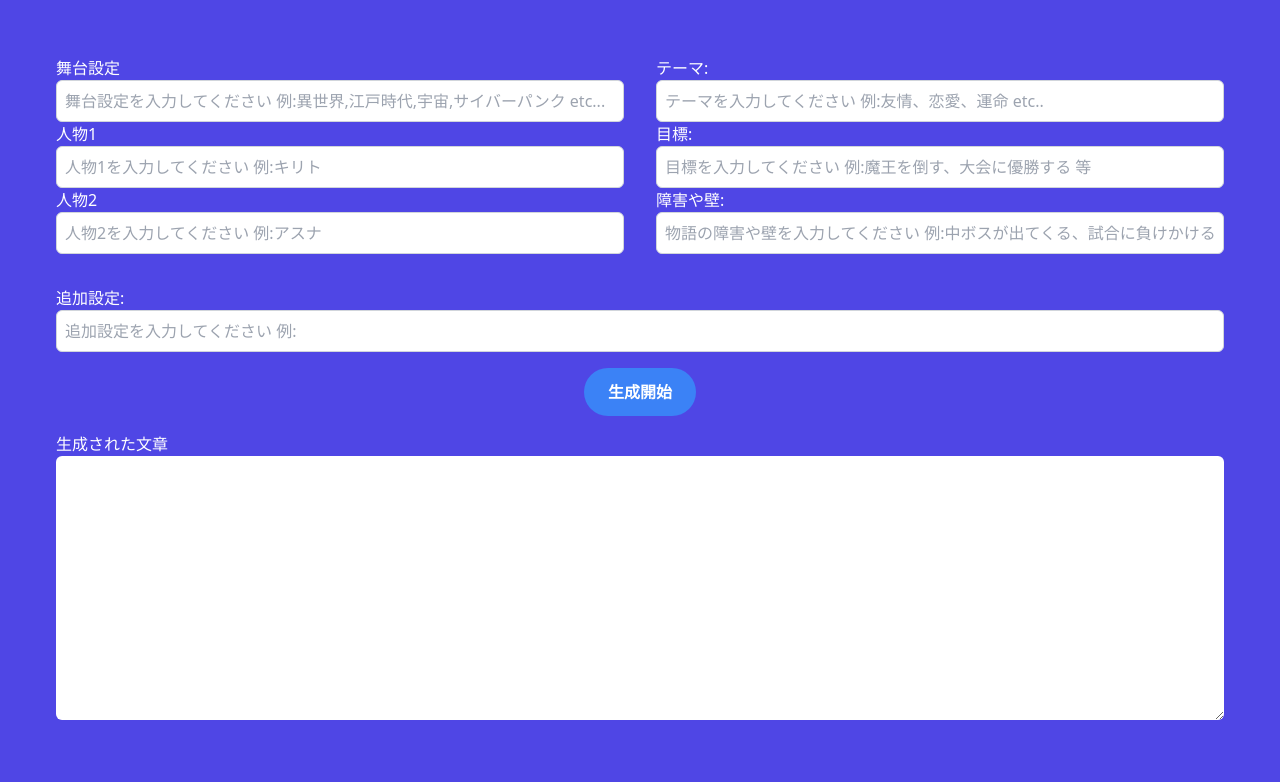
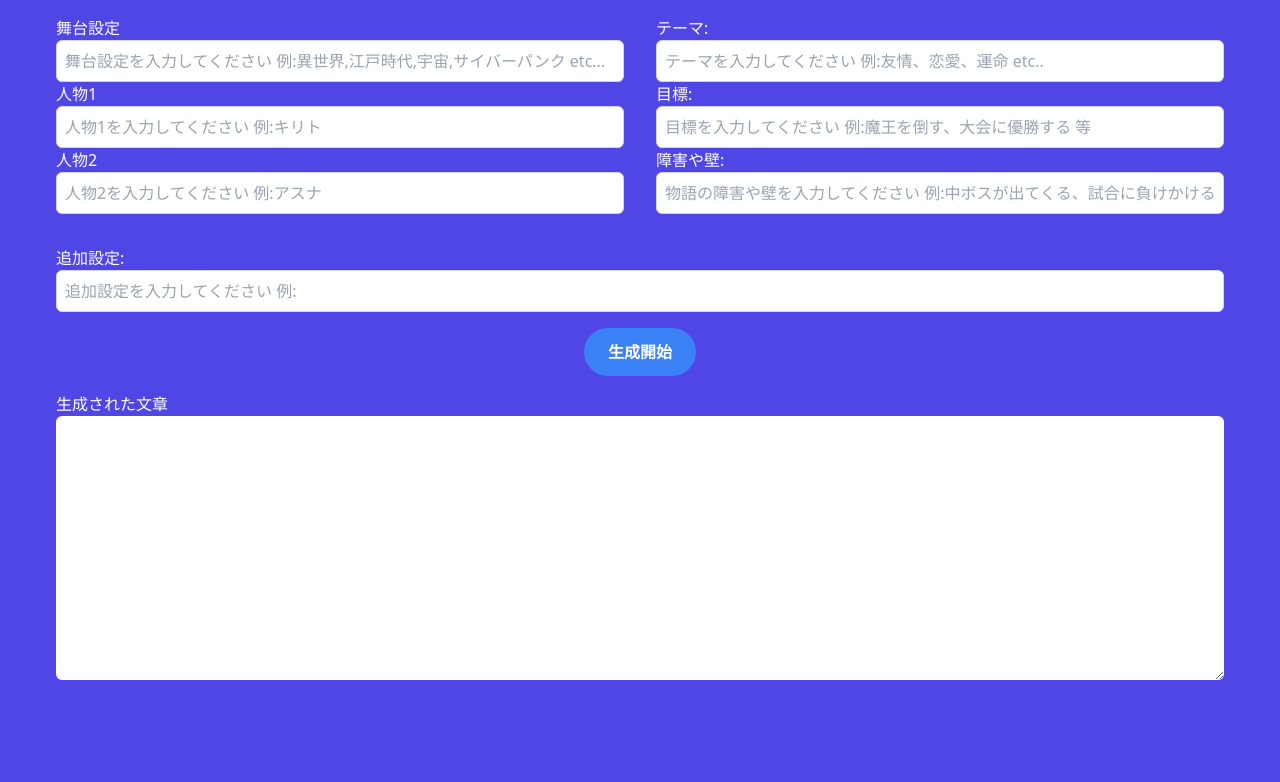
Before and after one commit to shi0n0/multi-translate-app, a Django app: page /story in a window 1280 px wide. Shown: the part 104-886 px from the top of the page. After the commit the page ends 784 px from the top, so only its background shows below. Run offline with Django 4.2, Linux system fonts and the light colour scheme; some libraries are stand-ins or nearby versions.

Commit message:
anti-scroll

```diff
--- a/GPT_Translate/templates/base.html
+++ b/GPT_Translate/templates/base.html
@@ -25,7 +25,7 @@
         </div>
       </div>
     </header>
-    <main class="p-6 md:p-10">{% block content %} {% endblock %}</main>
+    <main>{% block content %} {% endblock %}</main>
 
     <div class="px-5">{% block subcontent %} {% endblock %}</div>
   </body>
--- a/GPT_Translate/templates/proofreading.html
+++ b/GPT_Translate/templates/proofreading.html
@@ -3,7 +3,7 @@
 文章校正
 {% endblock %}
 {% block content %}
-<form method="post" action="{% url 'proofreading' %}" class="flex flex-col content-center justify-center text-black md:flex-row">
+<form method="post" action="{% url 'proofreading' %}" class="flex flex-col content-center justify-center text-black md:flex-row p-6 md:p-10">
     <div class="md:w-full">
         {% csrf_token %}
         <label for="input_text" class="text-white">校正する文章</label><br>
--- a/GPT_Translate/templates/story.html
+++ b/GPT_Translate/templates/story.html
@@ -4,7 +4,7 @@
 {% endblock %}
 {% block content %}
 <div>
-    <form method="post" action="{% url 'story' %}">
+    <form method="post" action="{% url 'story' %}" class="px-6 md:px-10">
         {% csrf_token %}
         <div class="flex flex-col md:flex-row">
             <div class="w-full md:w-1/2 p-4">
--- a/GPT_Translate/templates/translation.html
+++ b/GPT_Translate/templates/translation.html
@@ -3,7 +3,7 @@
 AI翻訳
 {% endblock %}
 {% block content %}
-<form method="post" action="{% url 'translation' %}" class="flex flex-col content-center justify-center text-black md:flex-row">
+<form method="post" action="{% url 'translation' %}" class="flex flex-col content-center justify-center text-black md:flex-row p-6 md:p-10">
 
     <div class="md:w-full">
         {% csrf_token %}
```
